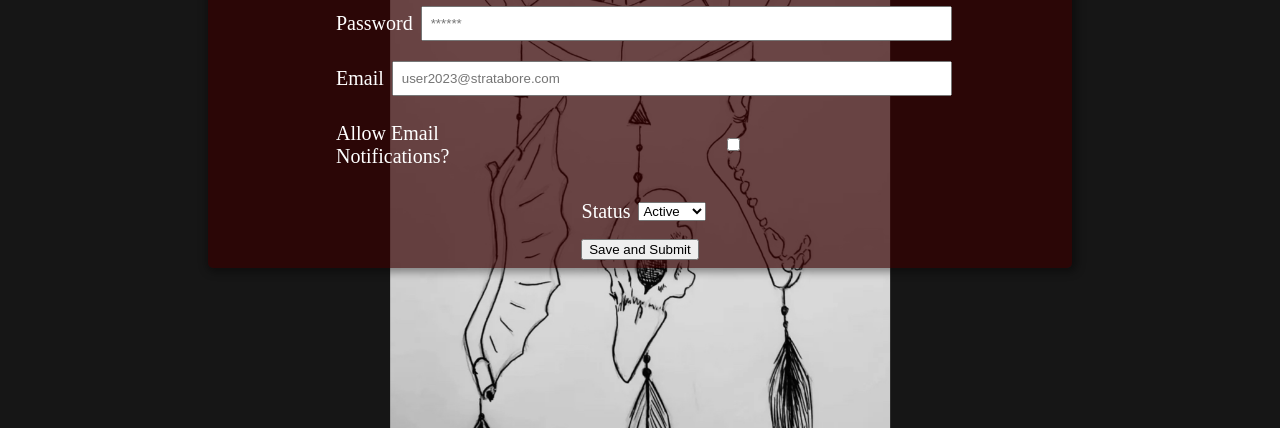
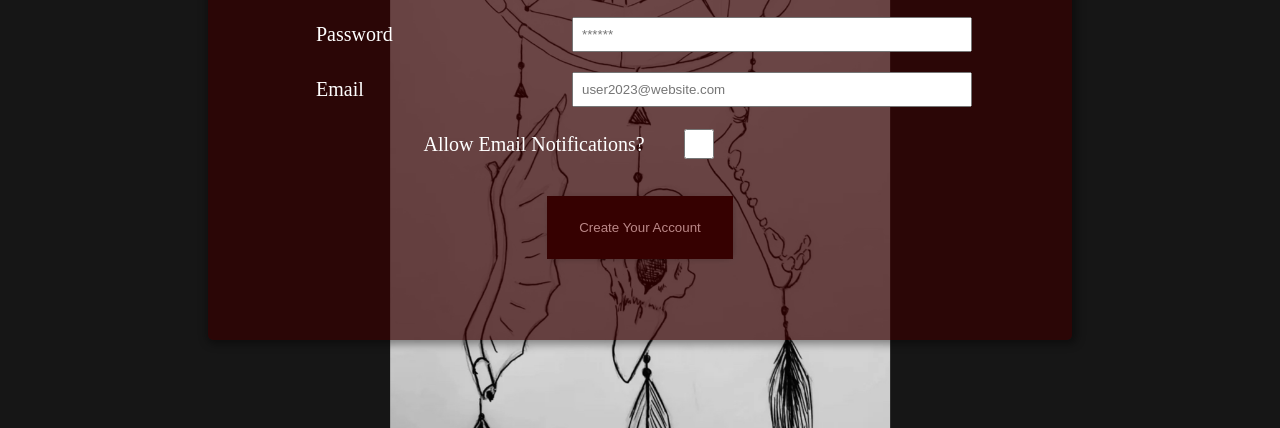
Before and after one commit to gr4ymanSOUND/nightmareharvester, a React app: page /register in a window 1280 px wide. Shown: the part 279-707 px from the top of the page. Built offline with nearby package versions, Linux system fonts and the light colour scheme.

Commit message:
minor updates to the login and register form styles; added style to register button on register page; updated the click-here-to-register link to always be in row with login button

```diff
--- a/src/components/Register.js
+++ b/src/components/Register.js
@@ -65,6 +65,9 @@ const Register = ({ setToken, setUser}) => {
   return (
     <div className='content-container'>
       <form className='register-form' onSubmit={submitHandler}>
+      <div className='register-header'>
+        <h2>Enter Your Details to Create an Account</h2>
+      </div>
         <div className="input-section">
           <label className="input-label">UserName</label>
           <input
@@ -95,12 +98,13 @@ const Register = ({ setToken, setUser}) => {
             onChange={({ target: { value } }) => setUserEmail(value)}
             className="form-control"
             id="userEmail"
-            placeholder="user2023@stratabore.com"
+            placeholder="user2023@website.com"
           />
         </div>
-        <div className='input-section checkbox'>
+        <div className='input-section other'>
           <label className='input-label'>Allow Email Notifications?</label>
           <input
+            className='checkbox'
             type="checkbox"
             id="allowEmail"
             name="allowEmail"
@@ -108,7 +112,7 @@ const Register = ({ setToken, setUser}) => {
             onChange={handleEmailChange}
           />
         </div>
-        <div className="input-section">
+        {/* <div className="input-section other">
           <label className="input-label">Status</label>
           <select
             id="userStatus"
@@ -119,8 +123,8 @@ const Register = ({ setToken, setUser}) => {
             <option value="active">Active</option>
             <option value="inactive">Inactive</option>
           </select>
-        </div>
-        <button className="submit-button" type='submit'>Save and Submit</button>
+        </div> */}
+        <button className="register-button" type='submit'>Create Your Account</button>
       </form>
     </div>
   )
--- a/src/style/loginform.css
+++ b/src/style/loginform.css
@@ -45,7 +45,7 @@
 
 .login-register-buttons {
   display: flex;
-  flex-flow: column nowrap;
+  flex-flow: row nowrap;
   justify-content: center;
   align-items: center;
   margin-top: .5rem;
@@ -88,6 +88,8 @@
 
   .login-form {
     width: 90vw;
+    min-height: 12rem;
+
   }
 
   .login-register-buttons {
--- a/src/style/registerform.css
+++ b/src/style/registerform.css
@@ -6,6 +6,8 @@
 
   width: 75%;
   max-width: 900px;
+  min-height: 60vh;
+
   padding: .5rem 2rem;
   margin: 1rem auto;
 
@@ -15,10 +17,70 @@
 
 }
 
-.register-form .input-section {
-  width: 80%;
+.register-header {
+  text-align: center;
 }
 
-.input-label {
+.register-form .input-section {
+  width: 85%;
+  justify-content: space-between;
+}
+
+.input-section.other {
+  display: flex;
+  flex-flow: row nowrap;
+  justify-content: center;
+  align-items: center;
+  width: 60%;
+}
+
+.register-form input {
+  width: 70%;
+  max-width: 400px;
+}
+
+.other select {
   padding: .5rem;
+  width: 5rem;
+  height: 100%;
+  border: none;
+  margin-left: 1rem;
 }
+
+.other .input-label {
+  padding: .5rem;
+  text-align: center;
+}
+
+.checkbox {
+  margin-left: -25%;
+  padding: 0;
+  width: 30px;
+  height: 30px;
+}
+
+.register-button {
+  margin: 1.5rem auto;
+  padding: 1.5rem 2rem;
+  background-color: rgb(54,1,1);
+  color: rgb(187,136,136);
+  border: none;
+  box-shadow: 1px 1px 8px -3px rgb(0,0,0, 0.4);
+}
+
+.register-button:hover {
+  color: rgb(54,1,1);
+  background-color: rgb(187,136,136);
+}
+
+
+@media screen and (max-width: 600px) {
+  .register-form {
+    width: 98%;
+  }
+
+  .checkbox {
+    margin-left: -25%;
+  }
+
+}
```
